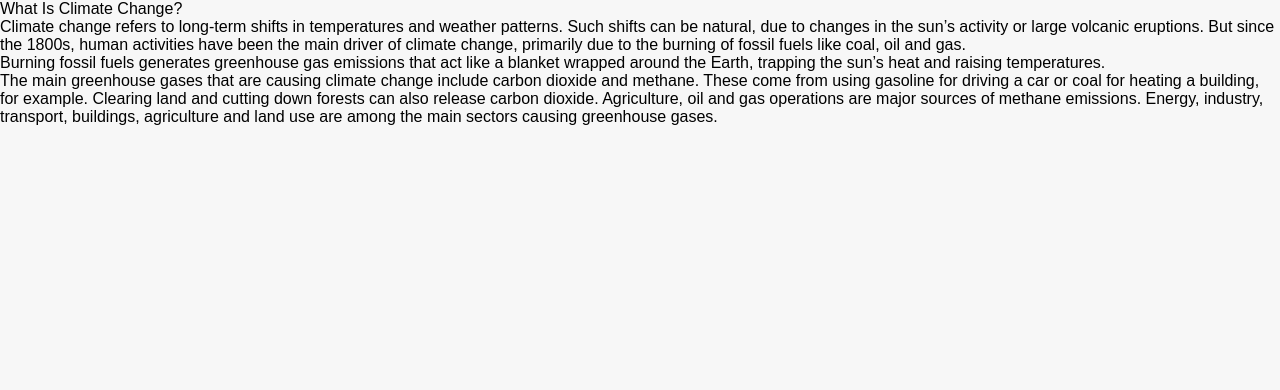
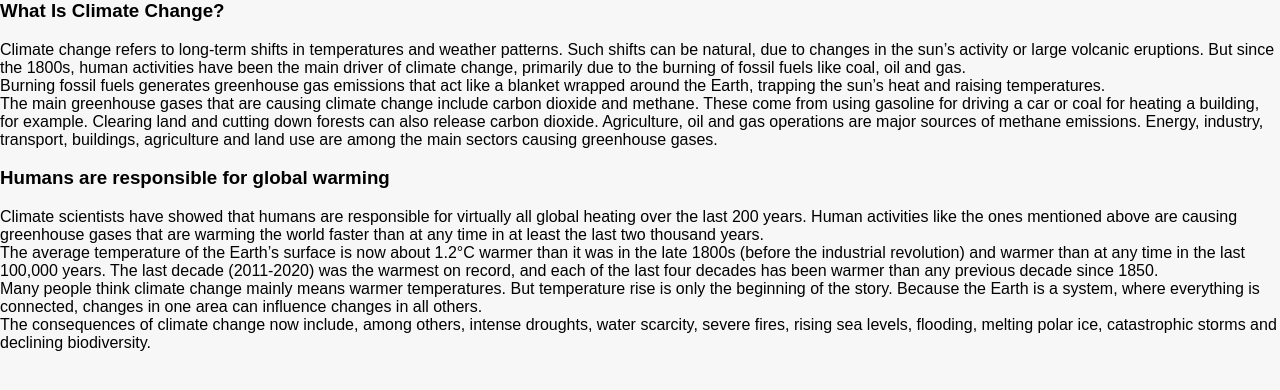
Before and after one commit to 123thushar/NASA-PACE, a plain HTML site: page CR.html in a window 1280 px wide. Drawn offline with Linux system fonts and the light colour scheme.

Commit message:
Update CR.html

```diff
--- a/CR.html
+++ b/CR.html
@@ -5,12 +5,21 @@
 
 </head>
 <body>
-    What Is Climate Change?<br>
+    <h3>What Is Climate Change?</h3>
 Climate change refers to long-term shifts in temperatures and weather patterns. Such shifts can be natural, due to changes in the sun’s activity or large volcanic eruptions. But since the 1800s, human activities have been the main driver of climate change, primarily due to the burning of fossil fuels like coal, oil and gas.<br>
 
 Burning fossil fuels generates greenhouse gas emissions that act like a blanket wrapped around the Earth, trapping the sun’s heat and raising temperatures.<br>
 
 The main greenhouse gases that are causing climate change include carbon dioxide and methane. These come from using gasoline for driving a car or coal for heating a building, for example. Clearing land and cutting down forests can also release carbon dioxide. Agriculture, oil and gas operations are major sources of methane emissions. Energy, industry, transport, buildings, agriculture and land use are among the main sectors causing greenhouse gases.<br>
+  <h3>  Humans are responsible for global warming</h3>
+Climate scientists have showed that humans are responsible for virtually all global heating over the last 200 years. Human activities like the ones mentioned above are causing greenhouse gases that are warming the world faster than at any time in at least the last two thousand years.<br>
+
+The average temperature of the Earth’s surface is now about 1.2°C warmer than it was in the late 1800s (before the industrial revolution) and warmer than at any time in the last 100,000 years. The last decade (2011-2020) was the warmest on record, and each of the last four decades has been warmer than any previous decade since 1850.<br>
+
+
+Many people think climate change mainly means warmer temperatures. But temperature rise is only the beginning of the story. Because the Earth is a system, where everything is connected, changes in one area can influence changes in all others.<br>
+
+The consequences of climate change now include, among others, intense droughts, water scarcity, severe fires, rising sea levels, flooding, melting polar ice, catastrophic storms and declining biodiversity.
 
 </body>
 </html>
```
